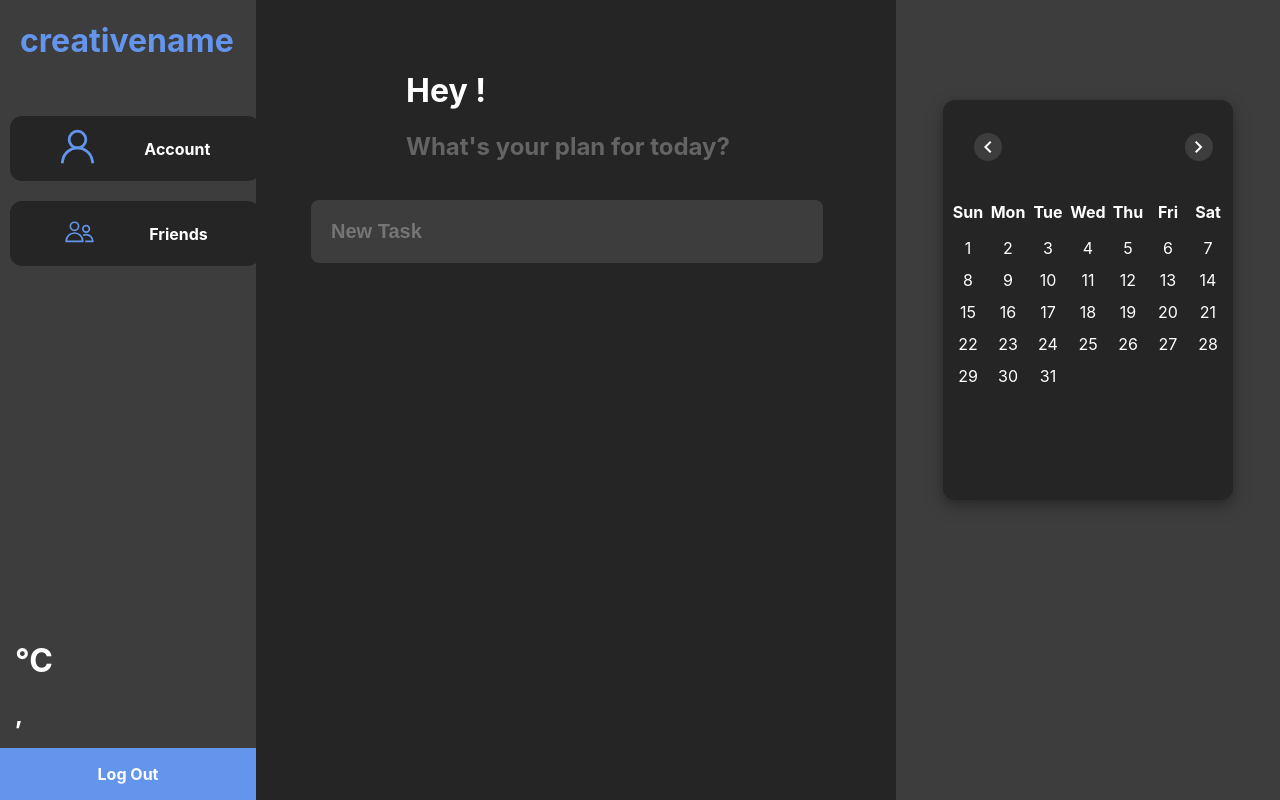
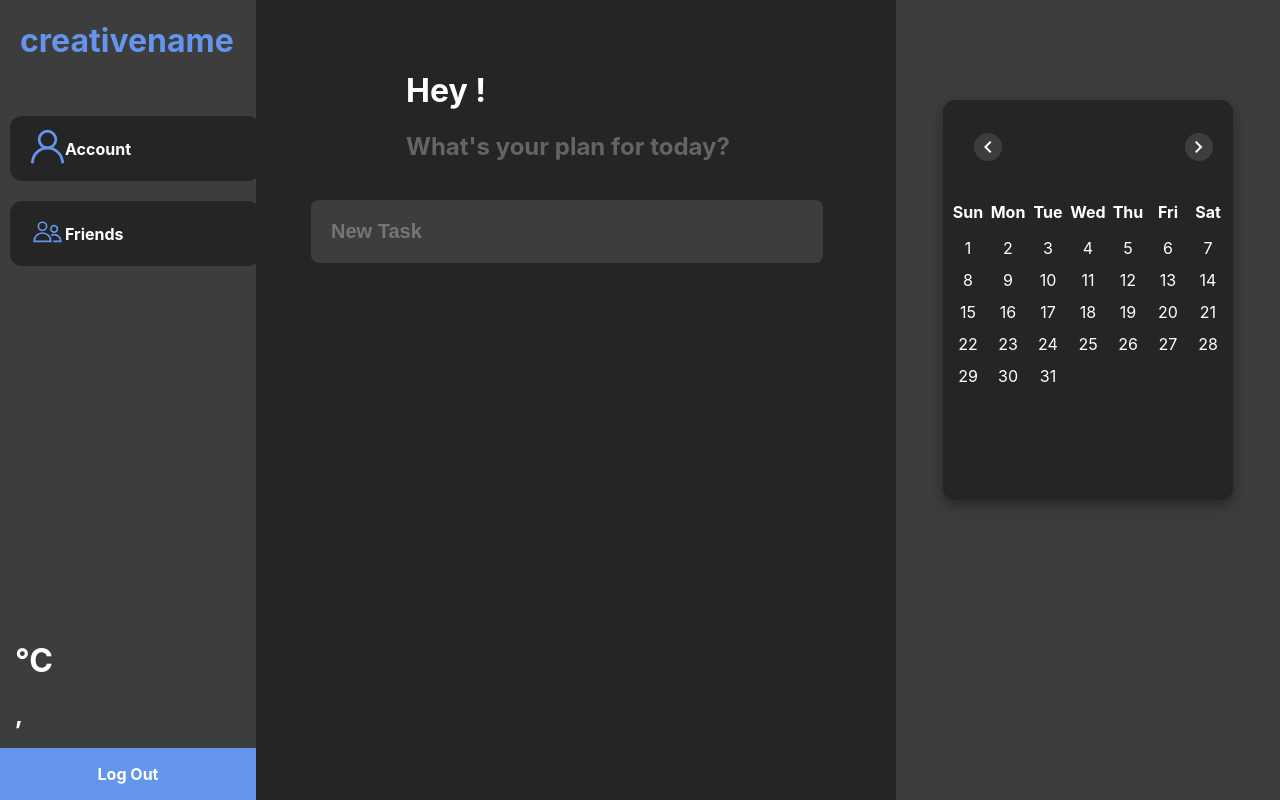
Before and after one commit to preyes1/momentum, a Flask app: template templates/home.html in a window 1280 px wide. Run offline with Flask 3, Linux system fonts and the light colour scheme; the template is opened without the code that fills it: values that come from a table or form of the project are taken from there, others are empty; some libraries are stand-ins or nearby versions.

Commit message:
minor changeslol

```diff
--- a/static/home.css
+++ b/static/home.css
@@ -120,7 +120,6 @@
     background-color: #252525;
     border-radius: 12px;
     display:flex;
-    justify-content: space-evenly;
     align-items: center;
     padding-left: 0;
     list-style-type: none;
@@ -128,6 +127,10 @@
     font-weight: 700;
     margin-bottom: 20px;
 
+}
+.settings-container li{
+    position: inherit;
+    left: 20px;
 }
 
 .logout-container{
--- a/templates/home.html
+++ b/templates/home.html
@@ -27,6 +27,7 @@
         <li><p>Account</p></li>
       </ul>
     </a>
+
     <a href="" style="text-decoration: none; color: white;">
       <ul class="settings-container">
         <li class="account">
```
